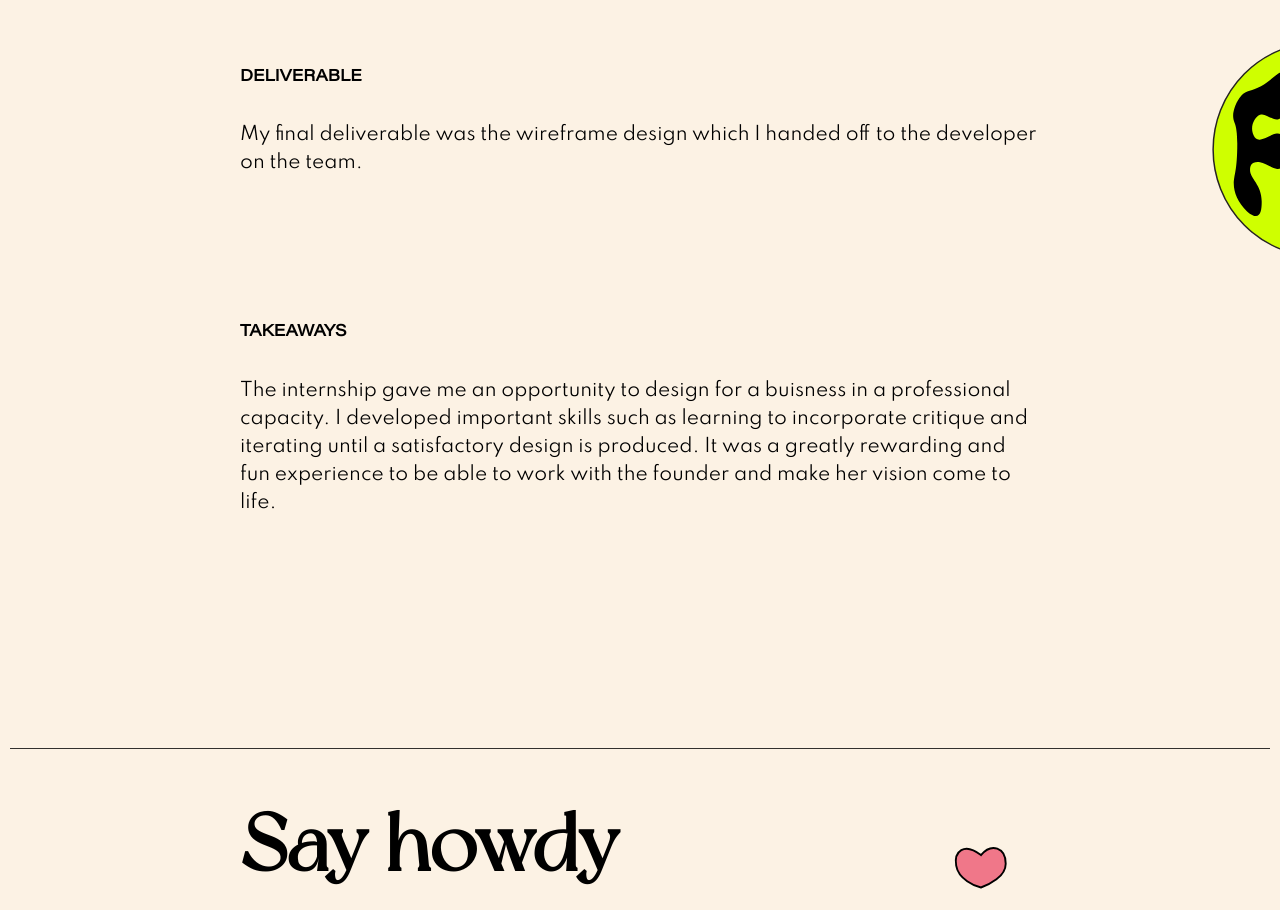
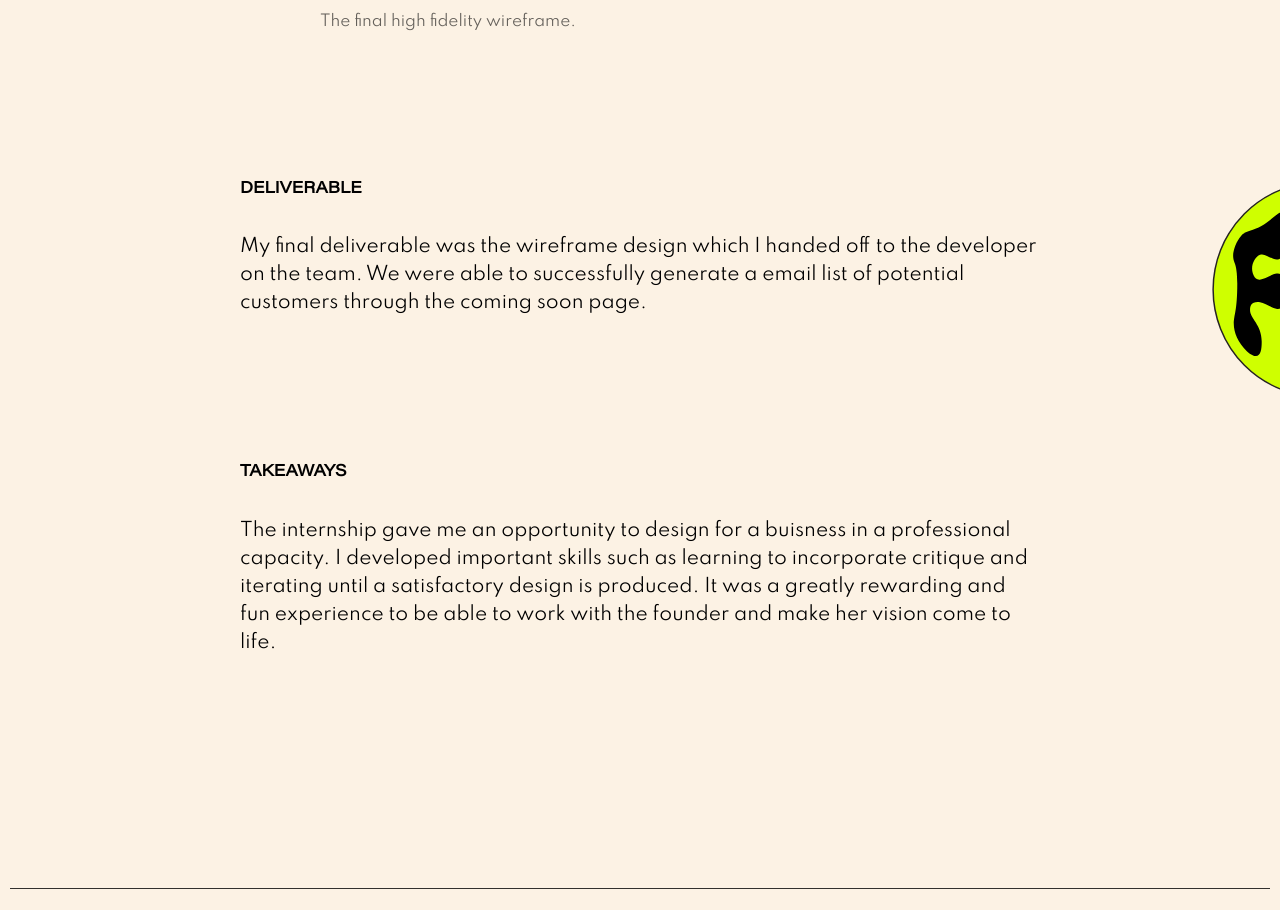
Before and after one commit to kellyyan/portfolio, a React (Create React App) app: page /fid in a window 1280 px wide. Shown: the part 6880-7790 px from the top of the page. Built offline with nearby package versions, Linux system fonts and the light colour scheme.

Commit message:
added details to fid case study

```diff
--- a/src/pages/CaseStudy2.js
+++ b/src/pages/CaseStudy2.js
@@ -55,7 +55,7 @@ function CaseStudy1() {
                         <h3 className='h3'>RESEARCH</h3>
                         <p>My boss gave me examples of websites whose style and content she liked such as <a className='a' href='https://yourparade.com' target='_blank' rel="noopener noreferrer">Parade</a> and <a className='a' href='https://starface.world/' target='_blank' rel="noopener noreferrer">Starface</a>.
                         <br />
-                        The target audience was women in their mid 20s to early 30s who are looking to purchase closet staples. I did research on components that successful brands geared towards these women exhibited and found that the demographic gravitated toward fun and casual branding. I also created a detailed user persona for our target audience to help me better understand who I was designing for
+                        The target audience was women in their mid 20s to early 30s who are looking to purchase closet staples. I did research on components that successful brands geared towards these women exhibited and found that the demographic gravitated toward fun and casual branding. I also created a detailed user persona for our target audience to help me better understand who I was designing for.
                         <br />
                         </p>
                         <div className='image-with-caption'>
@@ -90,6 +90,8 @@ function CaseStudy1() {
                         <p>
                             I turned the low fidelity wireframes into high fidelity ones, adding illustrations I created in Adobe Illustrator. I went through sevral iterations and presented
                             different versions to my boss, to get her feedback and perference for a certain design choice over another. I implemented feedback from her until we produced a satisfying final result.
+                            The focus was on promoting the brand and incentivizing potential customers to join our mailing list. To do so, I encapsulated various call-to-action elements in buttons with a bright neon green accent color, drawing the visitor's attention to them.
+                            Additionally, I ensured that the brand voice was casual, friendly, and transparent about the process and protection of user data.
                         </p>
                         <div className='image-with-caption'>
                             <div className='single'>
@@ -101,7 +103,7 @@ function CaseStudy1() {
                     <div className='section'>
                         <h3 className='h3'>DELIVERABLE</h3>
                         <p>
-                            My final deliverable was the wireframe design which I handed off to the developer on the team.
+                            My final deliverable was the wireframe design which I handed off to the developer on the team. We were able to successfully generate a email list of potential customers through the coming soon page.
                         </p>
                     </div>
                     <div className='section last-section'>
```
